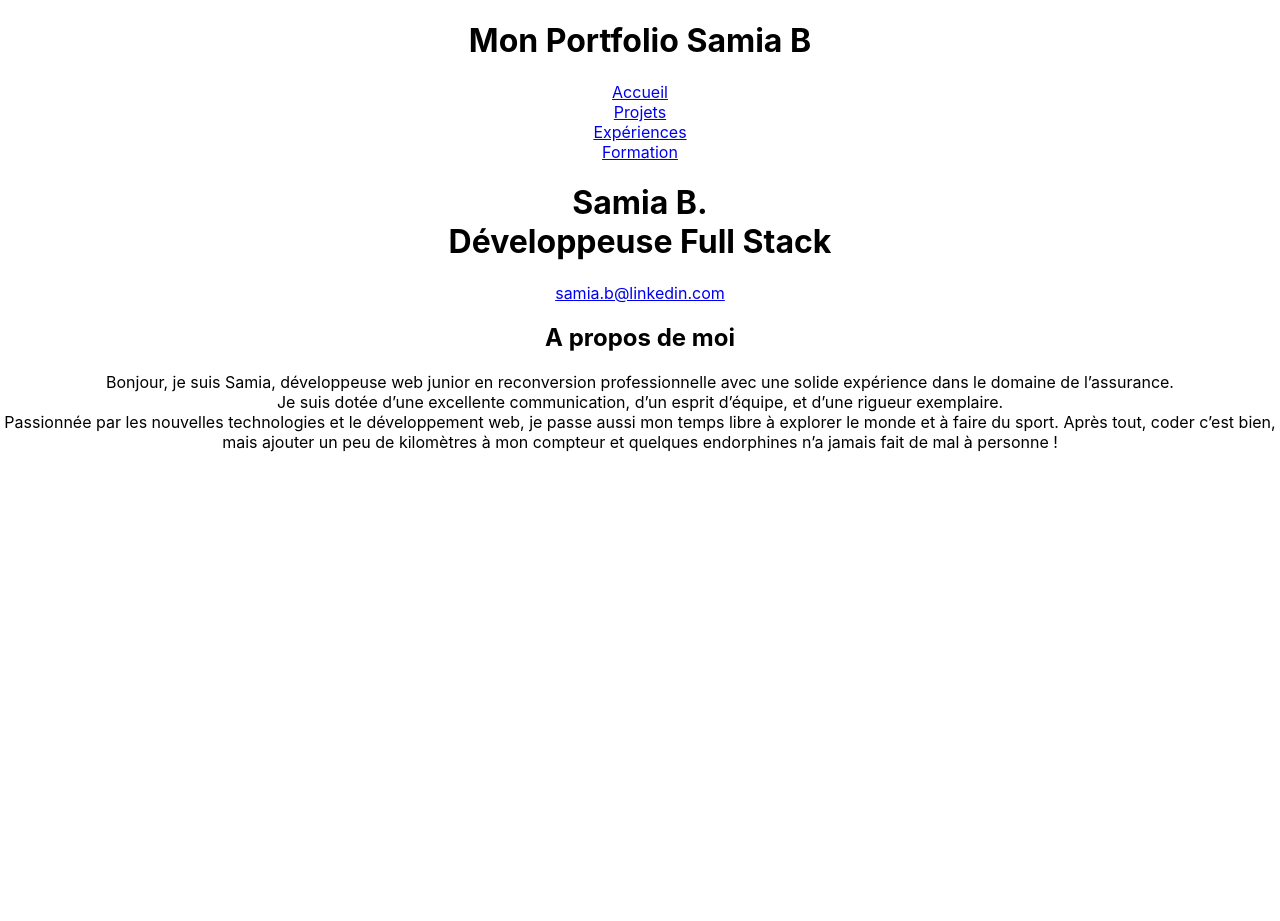
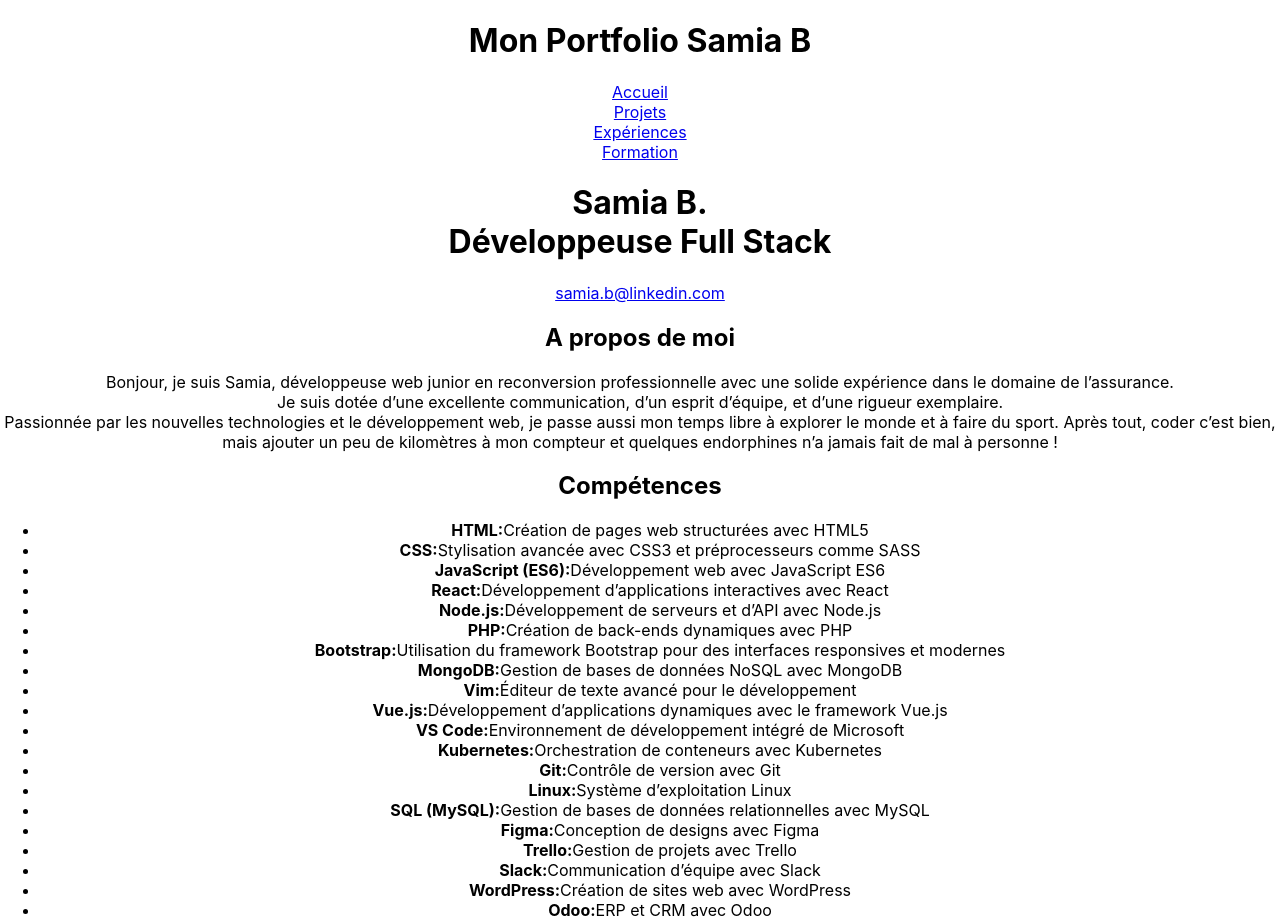
Before and after one commit to samiaB16/portfolio-openclassroom, a React (Create React App) app in the folder portfolio/: page / in a window 1280 px wide. Shown: the top 921 px of the page. Before the commit the page ends 800 px from the top, so only its background shows below. Built offline with nearby package versions, Linux system fonts and the light colour scheme.

Commit message:
creation of the Competences component

```diff
--- a/portfolio/src/App.js
+++ b/portfolio/src/App.js
@@ -1,5 +1,6 @@
 import Layout from './components/Layout';
 import Home from './components/Home';
+import Competences from './components/Competences';
 import './App.css';
 
 
@@ -8,6 +9,7 @@ function App() {
     <div className="App">
       <Layout/>
       <Home />
+      <Competences />
     </div>
   );
 }
--- /dev/null
+++ b/portfolio/src/components/Competences.js
@@ -0,0 +1,45 @@
+import React from 'react';
+
+const competences = [
+    { title: 'HTML', description: 'Création de pages web structurées avec HTML5' },
+    { title: 'CSS', description: 'Stylisation avancée avec CSS3 et préprocesseurs comme SASS' },
+    { title: 'JavaScript (ES6)', description: 'Développement web avec JavaScript ES6' },
+    { title: 'React', description: 'Développement d’applications interactives avec React' },
+    { title: 'Node.js', description: 'Développement de serveurs et d’API avec Node.js' },
+    { title: 'PHP', description: 'Création de back-ends dynamiques avec PHP' },
+    { title: 'Bootstrap', description: 'Utilisation du framework Bootstrap pour des interfaces responsives et modernes' },
+    { title: 'MongoDB', description: 'Gestion de bases de données NoSQL avec MongoDB' },
+    { title: 'Vim', description: 'Éditeur de texte avancé pour le développement' },
+    { title: 'Vue.js', description: 'Développement d’applications dynamiques avec le framework Vue.js' },
+    { title: 'VS Code', description: 'Environnement de développement intégré de Microsoft' },
+    { title: 'Kubernetes', description: 'Orchestration de conteneurs avec Kubernetes' },
+    { title: 'Git', description: 'Contrôle de version avec Git' },
+    { title: 'Linux', description: 'Système d’exploitation Linux' },
+    { title: 'SQL (MySQL)', description: 'Gestion de bases de données relationnelles avec MySQL' },
+    { title: 'Figma', description: 'Conception de designs avec Figma' },
+    { title: 'Trello', description: 'Gestion de projets avec Trello' },
+    { title: 'Slack', description: 'Communication d’équipe avec Slack' },
+    { title: 'WordPress', description: 'Création de sites web avec WordPress' },
+    { title: 'Odoo', description: 'ERP et CRM avec Odoo' },
+    { title: 'Symfony', description: 'Framework PHP Symfony' },
+    { title: 'Angular', description: 'Développement d’applications avec Angular' },
+    { title: 'Express', description: 'Framework Node.js pour construire des applications web' },
+    { title: 'SEO', description: 'Optimisation pour les moteurs de recherche' },
+  ];
+
+function Competences() {
+    return (
+      <>
+        <h2>Compétences</h2>
+        <ul>
+            {competences.map((competence, index) =>
+                <li key={index}>
+                    <strong>{competence.title}:</strong>{competence.description}
+                </li>
+            )}
+        </ul>
+      </>
+    );
+  }
+
+  export default Competences;
```
